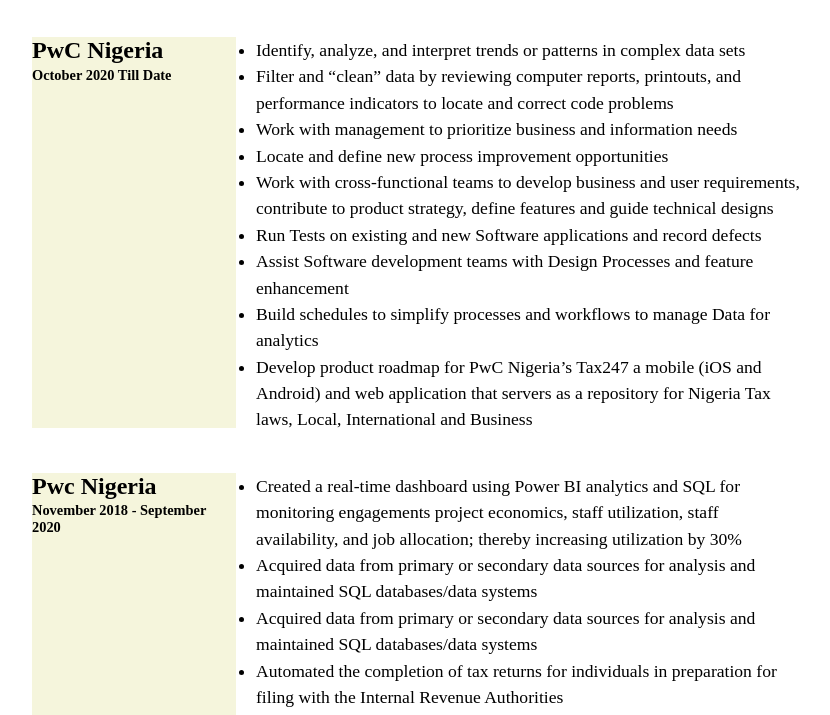
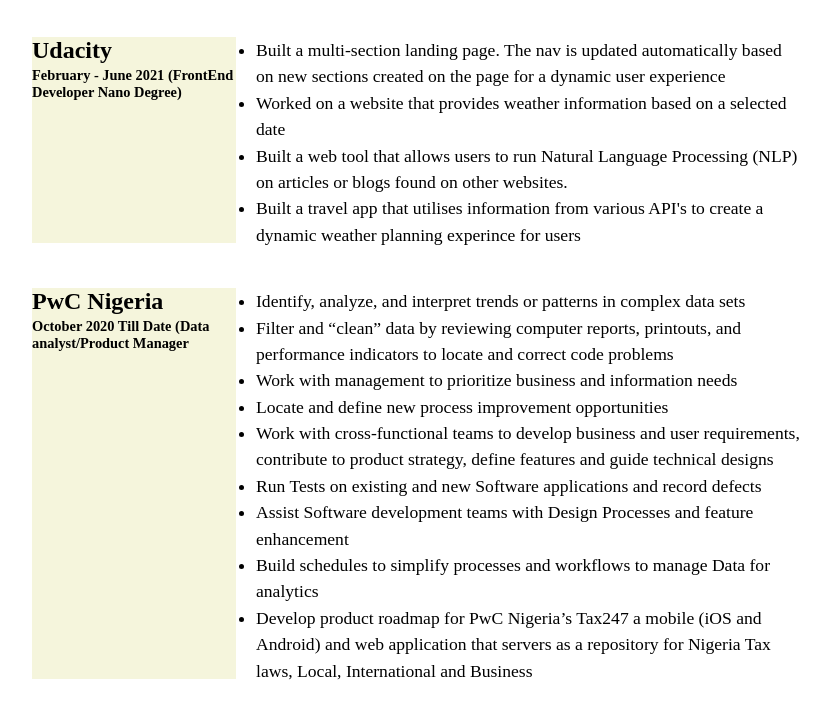
Before and after one commit to Abraham-Ogbumah/Resume, a plain HTML site: page index.html in a window 1280 px wide. Shown: the part 683-1398 px from the top of the page, without its empty margins (224-1054 px from the left). Drawn offline with Linux system fonts and the light colour scheme; a script that the page names is missing.

Commit message:
update to work experience
update to work experience

```diff
--- a/index.html
+++ b/index.html
@@ -60,8 +60,22 @@
         </div>
         <div class="experience profile">
             <div class="employer">
+                <h2>Udacity</h2>
+                <h3>February - June 2021 (FrontEnd Developer Nano Degree)</h3>
+            </div>
+            <div class="jobDescription">
+                <ul>
+                    <li>Built a multi-section landing page. The nav is updated automatically based on new sections created on the page for a dynamic user experience</li>
+                    <li>Worked on a website that provides weather information based on a selected date</li>
+                    <li>Built a web tool that allows users to run Natural Language Processing (NLP) on articles or blogs found on other websites.</li>
+                    <li>Built a travel app that utilises information from various API's to create a dynamic weather planning experince for users</li>
+                </ul>
+            </div>
+        </div>
+        <div class="experience profile">
+            <div class="employer">
                 <h2>PwC Nigeria</h2>
-                <h3>October 2020 Till Date</h3>
+                <h3>October 2020 Till Date (Data analyst/Product Manager</h3>
             </div>
             <div class="jobDescription">
                 <ul>
```
